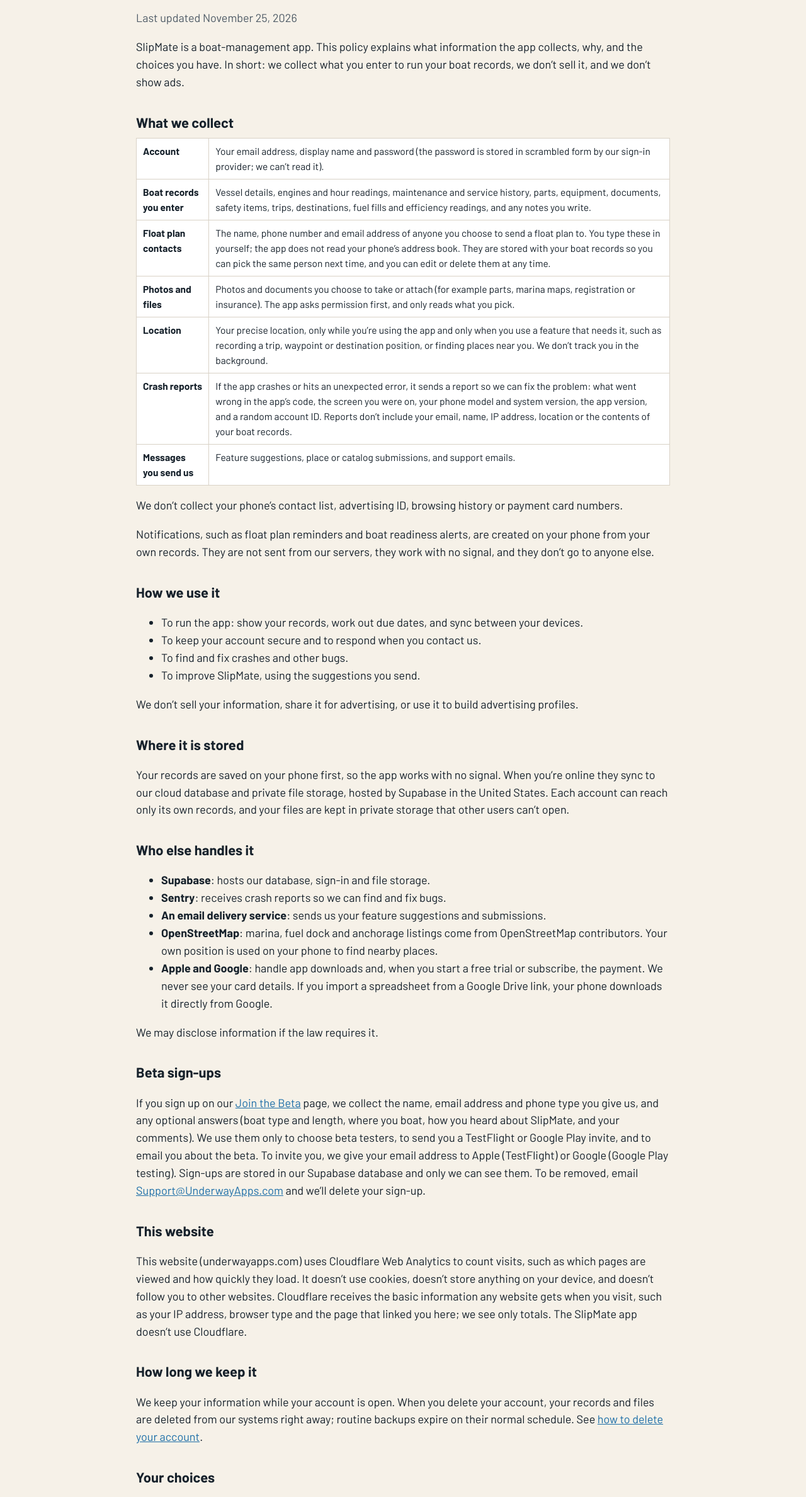
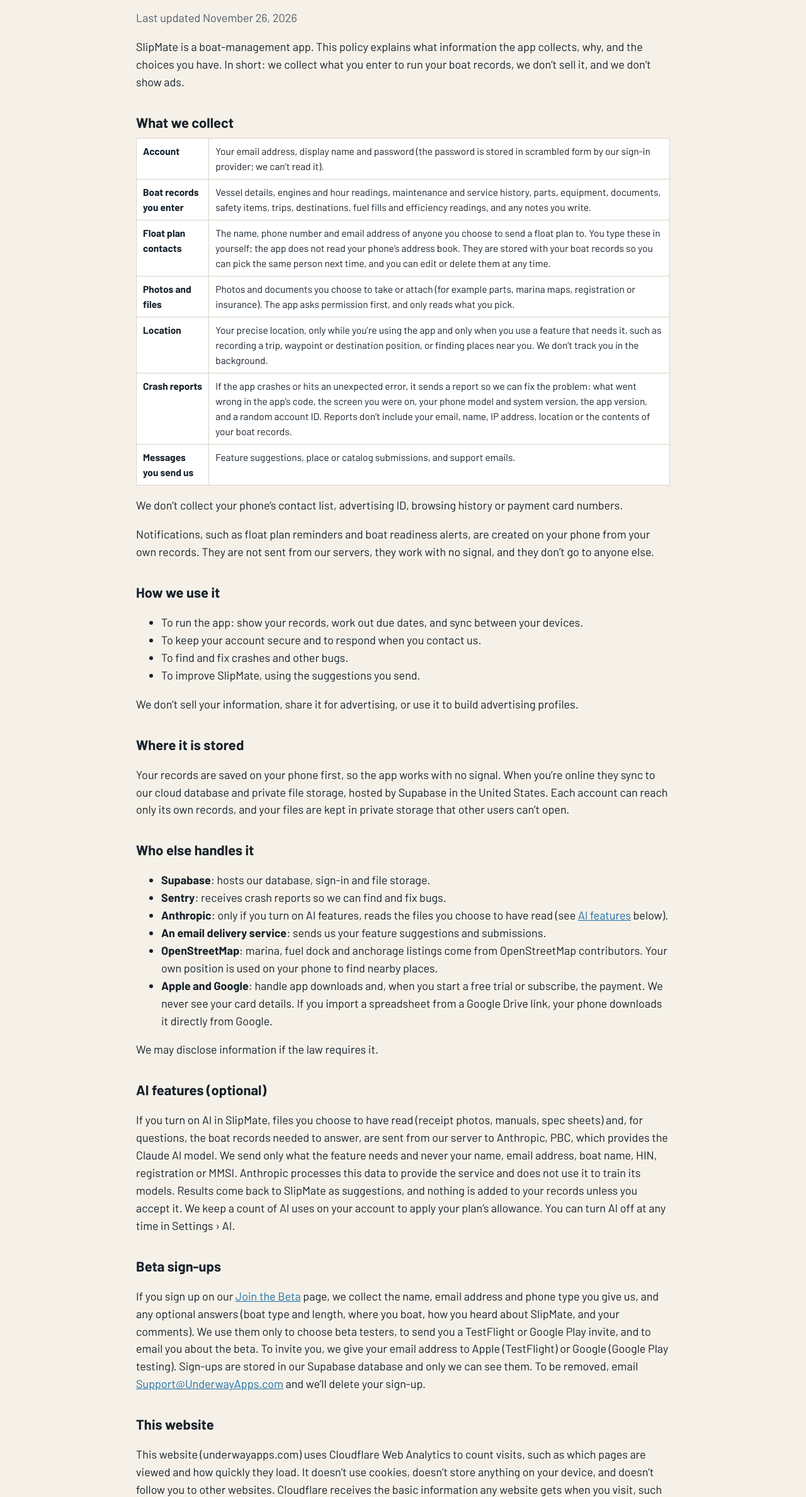
Before and after one commit to RoyStiles/underway-website, a website: page site/privacy.html in a window 1280 px wide. Shown: the part 144-2521 px from the top of the page at 63% size. Drawn offline with Linux system fonts and the light colour scheme.

Commit message:
Privacy Policy: AI features section (Anthropic, optional, off until agreed)
- New "AI features (optional)" section with the wording approved for the app's AI consent
- Anthropic added to "Who else handles it"; Settings > AI added to "Your choices"
- Last updated: November 26, 2026

Co-Authored-By: Claude Opus 5.5 <noreply@anthropic.com>

```diff
--- a/config.json
+++ b/config.json
@@ -10,5 +10,5 @@
   "supabaseUrl": "https://dftjpckqdblqunxfqvzb.supabase.co",
   "supabasePublishableKey": "sb_publishable_YvjcSRHPW19xHYCxruYcUA_ZR_2ANPc",
   "lastUpdated": "November 18, 2026",
-  "privacyUpdated": "November 25, 2026"
+  "privacyUpdated": "November 26, 2026"
 }
--- a/site/privacy.html
+++ b/site/privacy.html
@@ -241,7 +241,7 @@ footer .social svg .dot,footer .social svg .fill{fill:currentColor;stroke:none}
 </div></header>
 <main>
 <h1>Privacy Policy</h1>
-<p class="muted">Last updated November 25, 2026</p>
+<p class="muted">Last updated November 26, 2026</p>
 <p>SlipMate is a boat-management app. This policy explains what information the app collects, why, and the choices you have. In short: we collect what you enter to run your boat records, we don’t sell it, and we don’t show ads.</p>
 
 <h2>What we collect</h2>
@@ -273,11 +273,15 @@ footer .social svg .dot,footer .social svg .fill{fill:currentColor;stroke:none}
 <ul>
   <li><strong>Supabase</strong>: hosts our database, sign-in and file storage.</li>
   <li><strong>Sentry</strong>: receives crash reports so we can find and fix bugs.</li>
+  <li><strong>Anthropic</strong>: only if you turn on AI features, reads the files you choose to have read (see <a href="#ai">AI features</a> below).</li>
   <li><strong>An email delivery service</strong>: sends us your feature suggestions and submissions.</li>
   <li><strong>OpenStreetMap</strong>: marina, fuel dock and anchorage listings come from OpenStreetMap contributors. Your own position is used on your phone to find nearby places.</li>
   <li><strong>Apple and Google</strong>: handle app downloads and, when you start a free trial or subscribe, the payment. We never see your card details. If you import a spreadsheet from a Google Drive link, your phone downloads it directly from Google.</li>
 </ul>
 <p>We may disclose information if the law requires it.</p>
+
+<h2 id="ai">AI features (optional)</h2>
+<p>If you turn on AI in SlipMate, files you choose to have read (receipt photos, manuals, spec sheets) and, for questions, the boat records needed to answer, are sent from our server to Anthropic, PBC, which provides the Claude AI model. We send only what the feature needs and never your name, email address, boat name, HIN, registration or MMSI. Anthropic processes this data to provide the service and does not use it to train its models. Results come back to SlipMate as suggestions, and nothing is added to your records unless you accept it. We keep a count of AI uses on your account to apply your plan’s allowance. You can turn AI off at any time in Settings › AI.</p>
 
 <h2 id="beta">Beta sign-ups</h2>
 <p>If you sign up on our <a href="beta.html">Join the Beta</a> page, we collect the name, email address and phone type you give us, and any optional answers (boat type and length, where you boat, how you heard about SlipMate, and your comments). We use them only to choose beta testers, to send you a TestFlight or Google Play invite, and to email you about the beta. To invite you, we give your email address to Apple (TestFlight) or Google (Google Play testing). Sign-ups are stored in our Supabase database and only we can see them. To be removed, email <a href="mailto:Support@UnderwayApps.com">Support@UnderwayApps.com</a> and we’ll delete your sign-up.</p>
@@ -292,6 +296,7 @@ footer .social svg .dot,footer .social svg .fill{fill:currentColor;stroke:none}
 <ul>
   <li>Edit or delete any record in the app at any time.</li>
   <li>Turn off location, camera or photo access in your phone’s settings; the rest of the app keeps working.</li>
+  <li>Turn AI features on or off in the app (Settings › AI). They are off until you agree on the AI screen.</li>
   <li>Download a complete copy of your data in the app (Settings › Account › Export all my data): a zip file with a spreadsheet (CSV) for each section of every boat you own, plus your manuals, docs and photos. We recommend doing this before you delete your account.</li>
   <li>Delete your account in the app (Settings › Account › Delete account) or by emailing us.</li>
   <li>Ask us for a copy of your information, or to correct it, at the email below.</li>
```
Also changed, not shown: pages/privacy.html (+5 -0 lines).
